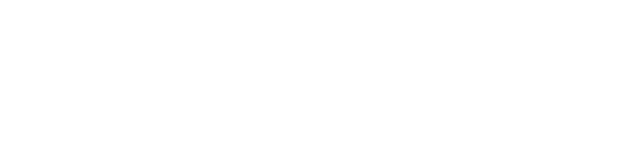
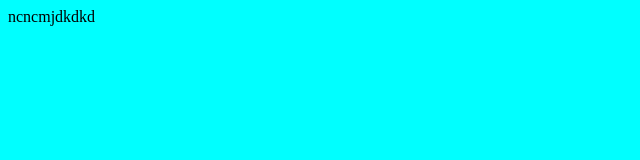
Before and after one commit to maria-kashpur/test, a plain HTML site: page index.html in a window 1280 px wide. Shown: the whole page, without its empty margins (0-640 px from the left). Drawn offline with Linux system fonts and the light colour scheme.

Commit message:
change html scc, add div

```diff
--- a/index.html
+++ b/index.html
@@ -4,8 +4,10 @@
    <meta charset="UTF-8">
    <meta http-equiv="X-UA-Compatible" content="IE=edge">
    <meta name="viewport" content="width=device-width, initial-scale=1.0">
+   <link rel="stylesheet" href="style.css">
    <title>ttttt</title>
 </head>
 <body>
+   <div>ncncmjdkdkd</div>
 </body>
 </html>
--- a/style.css
+++ b/style.css
@@ -1,3 +1,4 @@
-* {
-   width: 100%;
+body {
+   background-color: aqua;
+   max-width: 1200px;
 }
```
